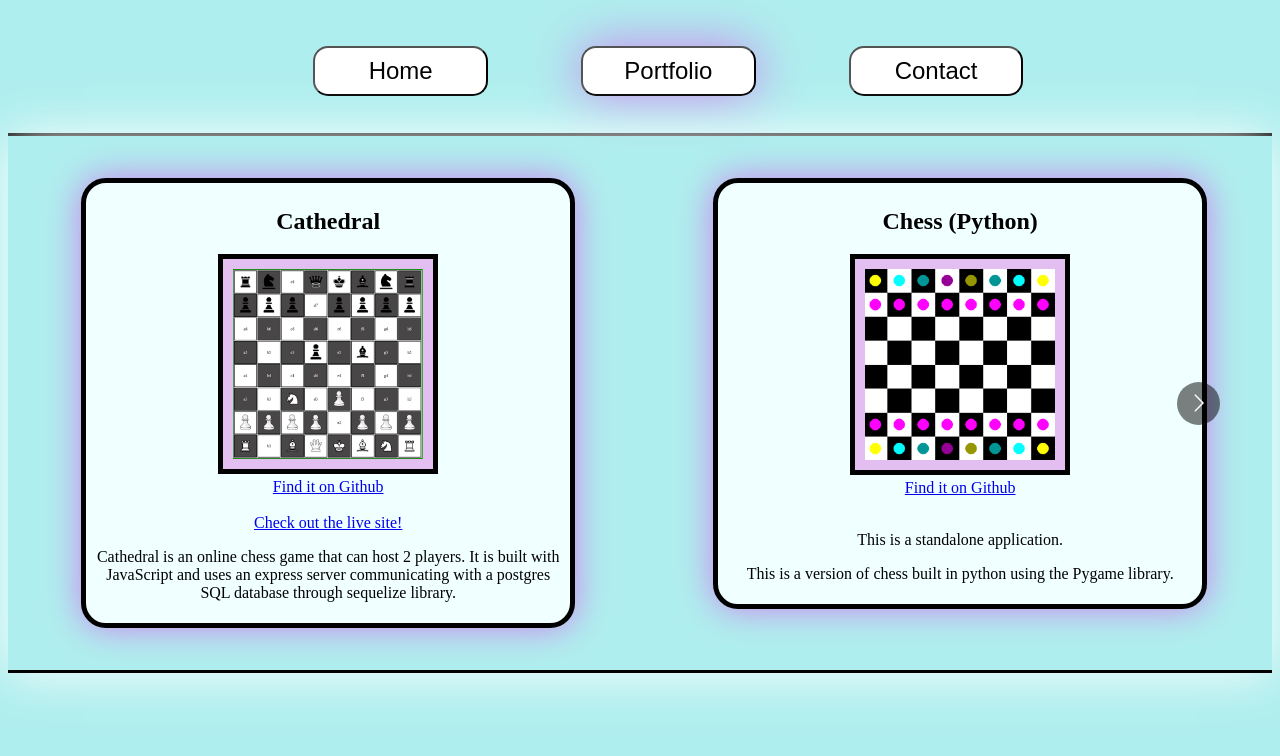
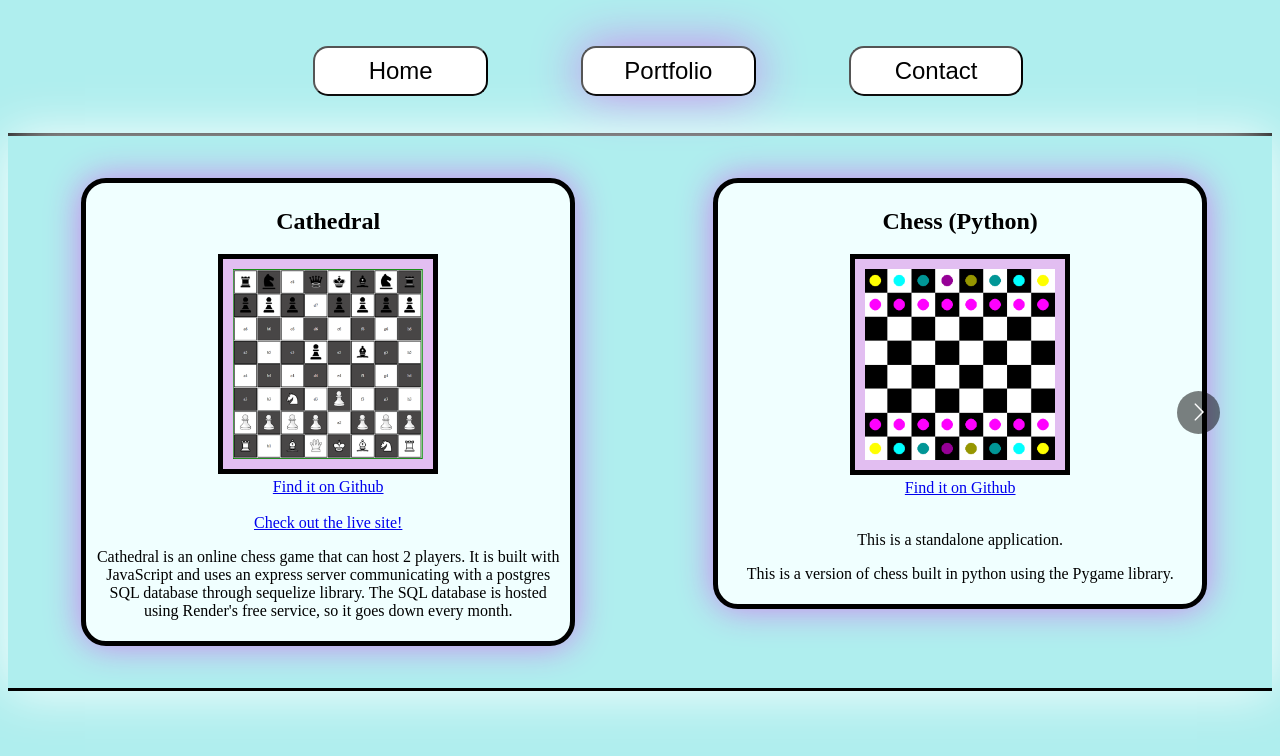
Before and after one commit to Rovak0/reactPortfolio, a React (Vite) app: page /Portfolio in a window 1280 px wide. Shown: the top 756 px of the page. Built offline with nearby package versions, Linux system fonts and the light colour scheme.

Commit message:
Update cathedral notes

```diff
--- a/src/assets/projectSeed.js
+++ b/src/assets/projectSeed.js
@@ -15,7 +15,7 @@ const Cathedral = {
     image: onlineChessImg,
     live: "https://cathedralonline.onrender.com/",
     gitHub: "https://github.com/Rovak0/cathedralOnline",
-    notes: "Cathedral is an online chess game that can host 2 players.  It is built with JavaScript and uses an express server communicating with a postgres SQL database through sequelize library."
+    notes: "Cathedral is an online chess game that can host 2 players.  It is built with JavaScript and uses an express server communicating with a postgres SQL database through sequelize library.  The SQL database is hosted using Render's free service, so it goes down every month.  "
     };
 
 const Gold_Dive = {
```
